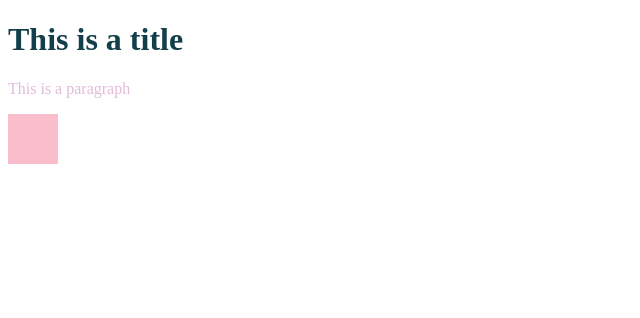
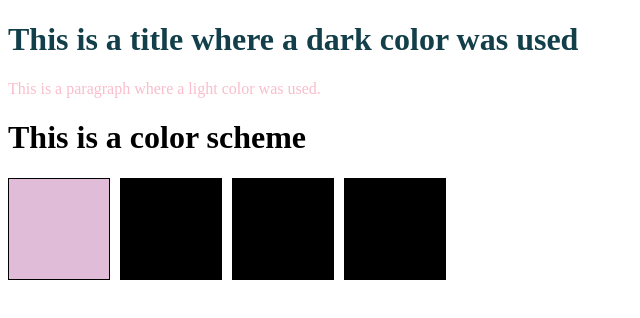
Before and after one commit to AnnaManoleLNU/Colorize, a website built with Vite: page src/index.html in a window 1280 px wide. Shown: the whole page, without its empty margins (0-640 px from the left). Built offline with nearby package versions, Linux system fonts and the light colour scheme.

Commit message:
Create ColorSchemeGenerator

```diff
--- a/src/css/style.css
+++ b/src/css/style.css
@@ -1,6 +1,16 @@
 /* Create a square that is 50px in height and width */
-#testDiv {
-    height: 50px;
-    width: 50px;
-    position: absolute;
+#containerOfDivs {
+    width: 100%;
+    height: 100%;
+    display: flex;
+    flex-wrap: wrap;
+    align-items: center;
+    gap: 10px;
 }
+
+.testDiv {
+    height: 100px;
+    width: 100px;
+    background-color: black;
+    border: 1px solid black;
+}
--- a/src/index.html
+++ b/src/index.html
@@ -8,11 +8,17 @@
   <title>Document</title>
 </head>
 <body>
-  <h1>This is a title</h1>
-  <p>This is a paragraph</p>
+  <h1>This is a title where a dark color was used</h1>
+  <p>This is a paragraph where a light color was used.</p>
 
-  <div id="testDiv">
+  <h1>This is a color scheme</h1>
+  <div id="containerOfDivs">
+    <div class="testDiv" id="testDiv1"></div>
+    <div class="testDiv" id="testDiv2"></div>
+    <div class="testDiv" id="testDiv3" ></div>
+    <div class="testDiv" id="testDiv4"></div>
   </div>
+
 
 </body>
 </html>
--- a/src/js/ColorGenerator.js
+++ b/src/js/ColorGenerator.js
@@ -4,6 +4,7 @@
 export class ColorGenerator {
   // The color is an array of 3 numbers between 0 and 255.
   #color
+
   constructor() {
     this.#color = [0, 0, 0];
   }
--- /dev/null
+++ b/src/js/ColorSchemeGenerator.js
@@ -0,0 +1,42 @@
+/**
+ * The ColorSchemeGenerator class generates a color scheme from a given color.
+ */
+export class ColorSchemeGenerator {
+  // The color scheme is an array of 3 colors.
+  #colorScheme
+
+  constructor() {
+    this.#colorScheme = []
+  }
+  /**
+   * Generate 3 colors from a given color with a light, medium, and dark shade. All colors represent the same hue.
+   * @param {string} color
+   */
+  generateMonochromaticColorScheme(color) {
+    for (let i = 0; i <= 3; i++) {
+      let newColor = color
+      if (i === 0) {
+        newColor = this.#generateLightColor(color)
+      } else if (i === 1) {
+        newColor = this.#generateDarkColor(color)
+      } else {
+        newColor = this.#generateMutedColor(color)
+      }
+      this.#colorScheme.push(newColor)
+    }
+  }
+
+
+
+  #generateLightColor(color) {
+
+  }
+
+  #generateDarkColor(color) {
+  }
+
+  #generateMutedColor(color) {
+
+  }
+
+}
--- a/src/js/index.js
+++ b/src/js/index.js
@@ -1,21 +1,30 @@
 import { ColorGenerator } from "./ColorGenerator.js"
+import { ColorSchemeGenerator } from "./ColorSchemeGenerator.js"
 
 // Create a new instance of the ColorGenerator class.
 const colorGenerator = new ColorGenerator()
 
 // Generate a random color using the colorGenerator instance.
 const randomColor = colorGenerator.generateRandomColor()
-const brightColor = colorGenerator.generateLightColor()
+const lightColor = colorGenerator.generateLightColor()
 const darkColor = colorGenerator.generateDarkColor()
 
 // Test the random color by setting it as the background color of the <h1> element.
 const heading = document.querySelector("h1")
 heading.style.color = darkColor
 
-// Test the random color by setting it as the color of the <p> element.
+// Test the light color by setting it as the color of the <p> element.
 const paragraph = document.querySelector("p")
-paragraph.style.color = randomColor
+paragraph.style.color = lightColor
 
 // Set the random color on a <div> element.
-const testDiv = document.querySelector("#testDiv")
-testDiv.style.backgroundColor = brightColor
+const testDiv = document.querySelector("#testDiv1")
+testDiv.style.backgroundColor = randomColor
+
+// Generate a monochromatic color scheme.
+const colorSchemeGenerator = new ColorSchemeGenerator()
+const colorScheme = colorSchemeGenerator.generateMonochromaticColorScheme(randomColor)
+
+const testDiv2 = document.querySelector("#testDiv2")
+const testDiv3 = document.querySelector("#testDiv3")
+const testDiv4 = document.querySelector("#testDiv4")
```
